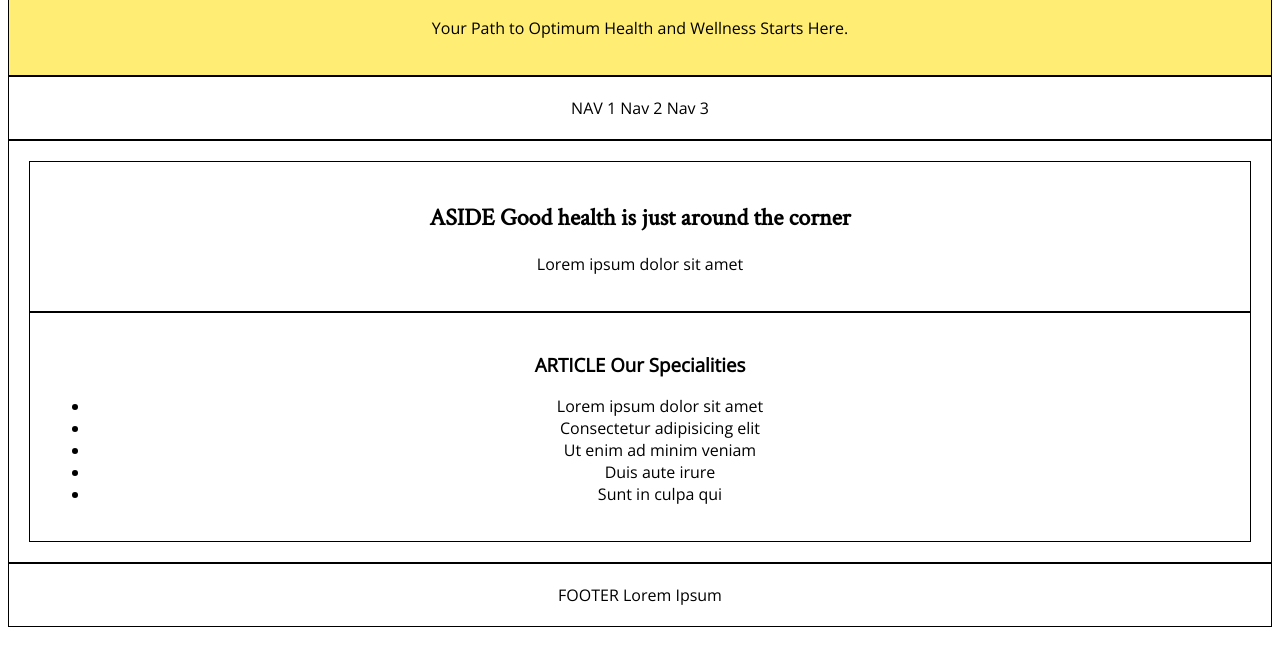
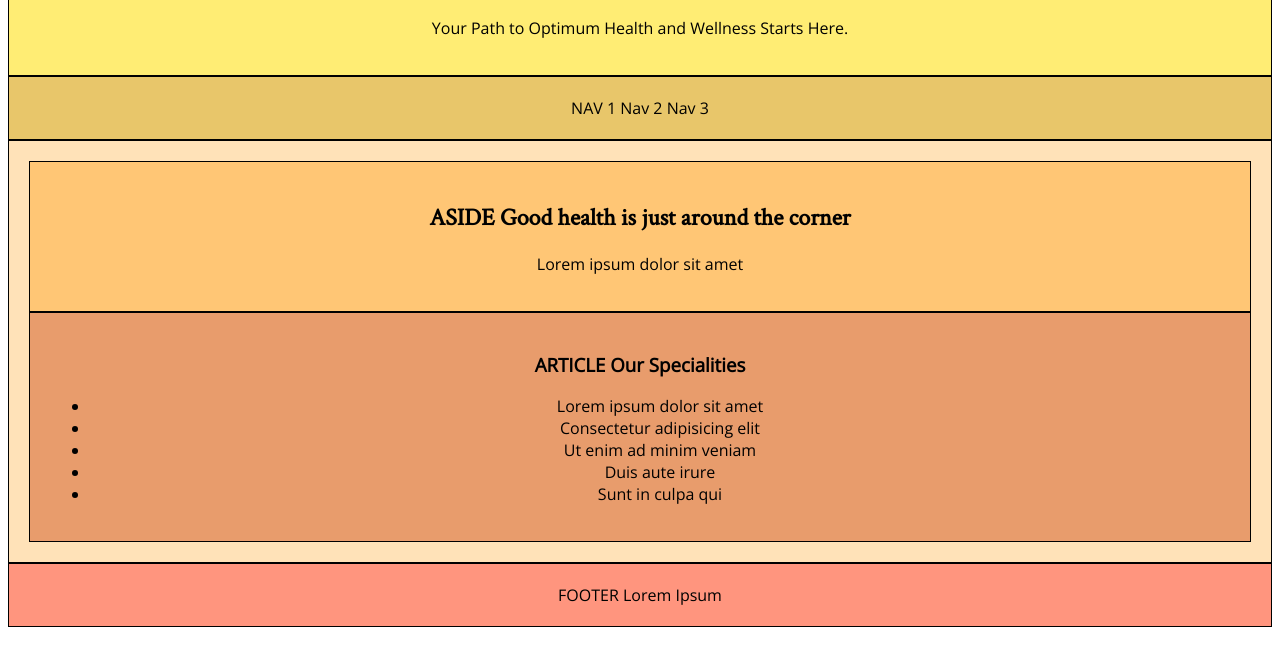
Before and after one commit to hhan01/hhan01.github.io, a plain HTML site: page unit_5/index.html in a window 1280 px wide. Shown: the part 91-756 px from the top of the page. Drawn offline with nearby package versions, Linux system fonts and the light colour scheme.

Commit message:
Update style.css

```diff
--- a/unit_5/css/style.css
+++ b/unit_5/css/style.css
@@ -6,27 +6,27 @@ header{
     padding: 20px;
 }
 nav{
-	background color: #E8C66A;
+	background-color: #E8C66A;
 	border: 1px black solid;
     padding: 20px;
 }
 aside{
-	background color: #FFC675;
+	background-color: #FFC675;
 	border: 1px black solid;
     padding: 20px;
 }
 article{
-	background color: #E89C6C;
+	background-color: #E89C6C;
 	border: 1px black solid;
     padding: 20px;
 }
 footer{
-	background color: #FF957E;
+	background-color: #FF957E;
 	border: 1px black solid;
     padding: 20px;
 }
 section{
-	background color: #FFE2B8;
+	background-color: #FFE2B8;
 	border: 1px black solid;
     padding: 20px;
 }
```
